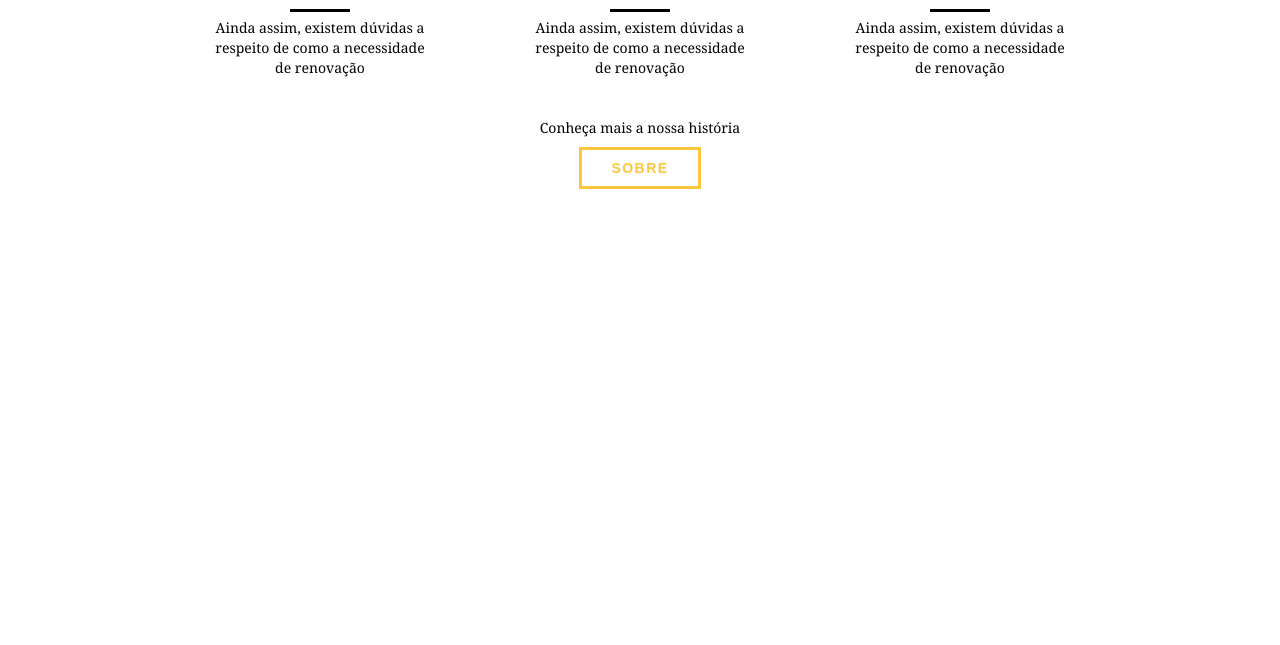
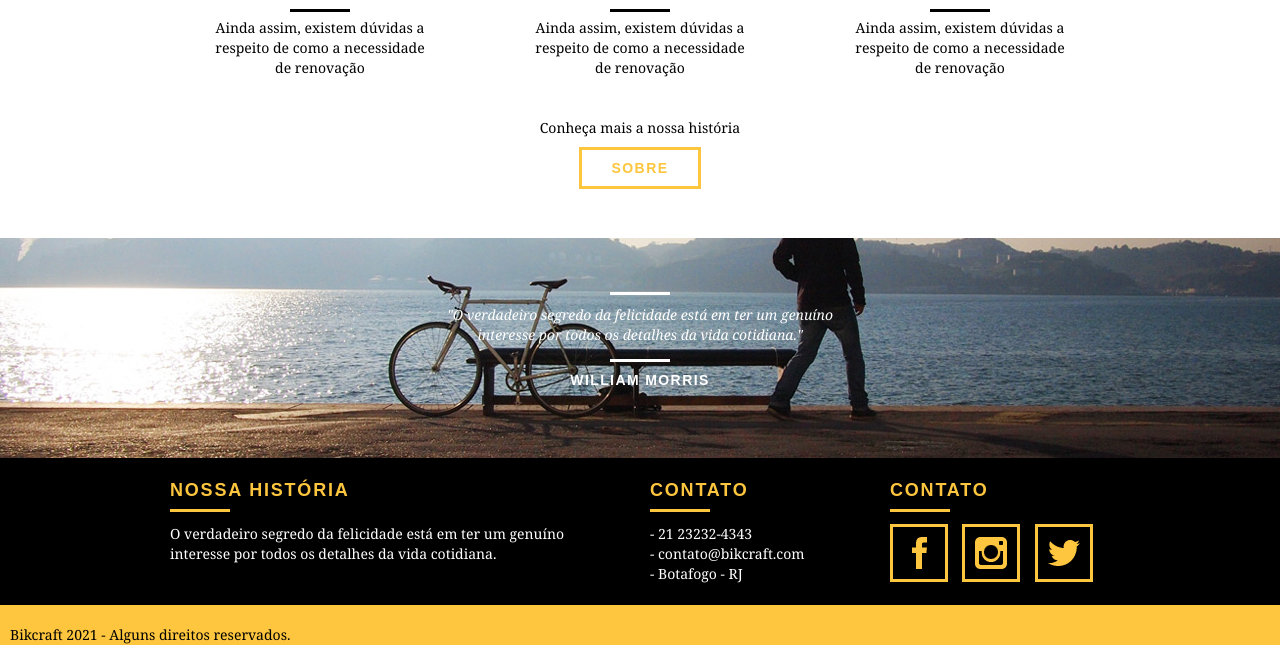
Before and after one commit to GioBP/webdesignaulas, a PHP site: page / in a window 1280 px wide. Shown: the part 2260-2905 px from the top of the page. Before the commit the page ends 2449 px from the top, so only its background shows below. Run offline with PHP 8.4, Linux system fonts and the light colour scheme.

Commit message:
Footer-Home
Foi implementado o Footer a nossa página Home, com links para redes sociais e contatos para interessados.

```diff
--- a/css/style.css
+++ b/css/style.css
@@ -258,3 +258,76 @@ img {
 	background: #000;
 	margin: 6px auto;
 }
+
+/* Quebra */
+
+.quebra {
+	width: 100%;
+	height: 220px;
+	background: url("../img/bg-footer.jpg") no-repeat center;
+	background-size: cover;
+	text-align: center;
+	padding: 40px;
+}
+
+.quebra .quote-externo {
+	max-width: 400px;
+}
+
+/*Footer*/
+
+.footer {
+	width: 100%;
+	background: #000;
+	color: #fff;
+	padding: 20px 0;
+}
+
+.footer h3 {
+	font-size: 18px;
+	line-height: 25px;
+	color: #fec63e;
+	text-transform: uppercase;
+	letter-spacing: .1em;
+	font-weight: bold;
+}
+
+.footer h3:after {
+	content: "";
+	display: block;
+	width: 60px;
+	height: 3px;
+	background: #fec63e;
+	margin: 6px 0 12px 0;
+}
+
+.footer_historia {
+	padding-right: 40px;
+}
+
+.footer_contato ul li {
+	font-size: 14px;
+	line-height: 20px;
+	font-family: Georgia, "Times New Roman", serif;
+}
+
+.footer_redes ul li {
+	display: inline-block;
+	margin-right: 10px;
+}
+
+.footer_redes ul li a {
+	border: 3px solid #fec63e;
+	display: block;
+	padding: 10px;
+}
+
+.footer_redes ul li a:hover {
+	border-color: #fff;
+}
+
+.copy {
+	width: 100%;
+	background: #fec63e;
+	padding: 20px 0;
+}
--- a/index.html
+++ b/index.html
@@ -112,5 +112,49 @@
 			</div>
 		</section>
 
+		<section class="quebra">
+			<blockquote class="quote-externo container">
+				<p>"O verdadeiro segredo da felicidade está em ter um genuíno interesse por todos os detalhes da vida cotidiana."</p>
+				<cite>WILLIAM MORRIS</cite>
+			</blockquote>
+		</section>
+
+		<footer>
+			<div class="footer">
+				<div class="container">
+
+					<div class="grid-8 footer_historia">
+						<h3>Nossa História</h3>
+						<p>O verdadeiro segredo da felicidade está em ter um genuíno interesse por todos os detalhes da vida cotidiana.</p>
+					</div>
+
+					<div class="grid-4 footer_contato">
+						<h3>Contato</h3>
+						<ul>
+							<li>- 21 23232-4343</li>
+							<li>- contato@bikcraft.com</li>
+							<li>- Botafogo - RJ</li>
+						</ul>
+					</div>
+
+					<div class="grid-4 footer_redes">
+						<h3>Contato</h3>
+						<ul>
+							<li><a href="http://facebook.com" target="_blank"><img src="img/redes-sociais/facebook.png"></a></li>
+							<li><a href="http://instagram.com" target="_blank"><img src="img/redes-sociais/instagram.png"></a></li>
+							<li><a href="http://twitter.com" target="_blank"><img src="img/redes-sociais/twitter.png"></a></li>
+						</ul>
+					</div>
+
+				</div>
+			</div>
+
+			<div class="copy">
+				<div class="container"></div>
+				<p class="grid-16">Bikcraft 2021 - Alguns direitos reservados.</p>
+				</div>
+			</div>
+		</footer>
+
 	</body>
 </html>
```
